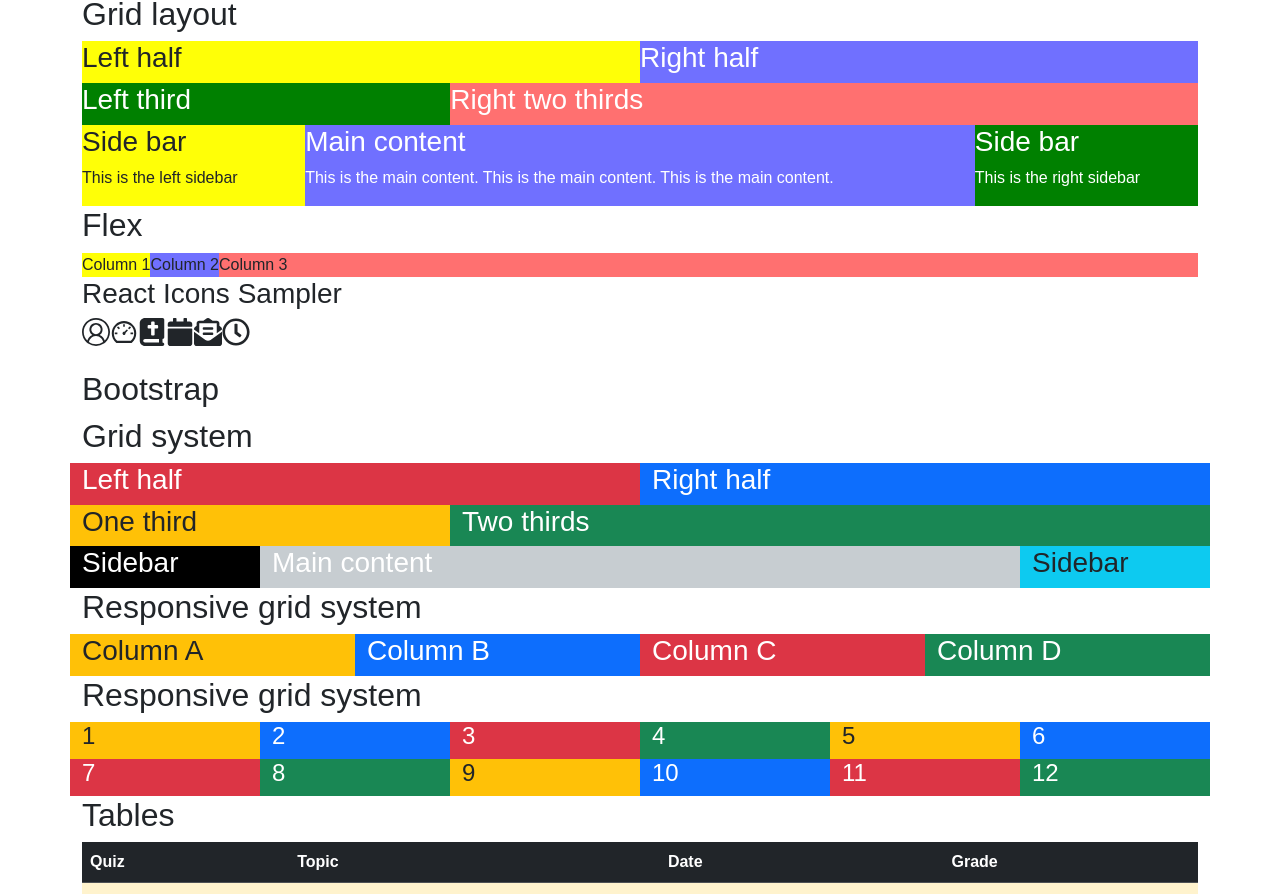
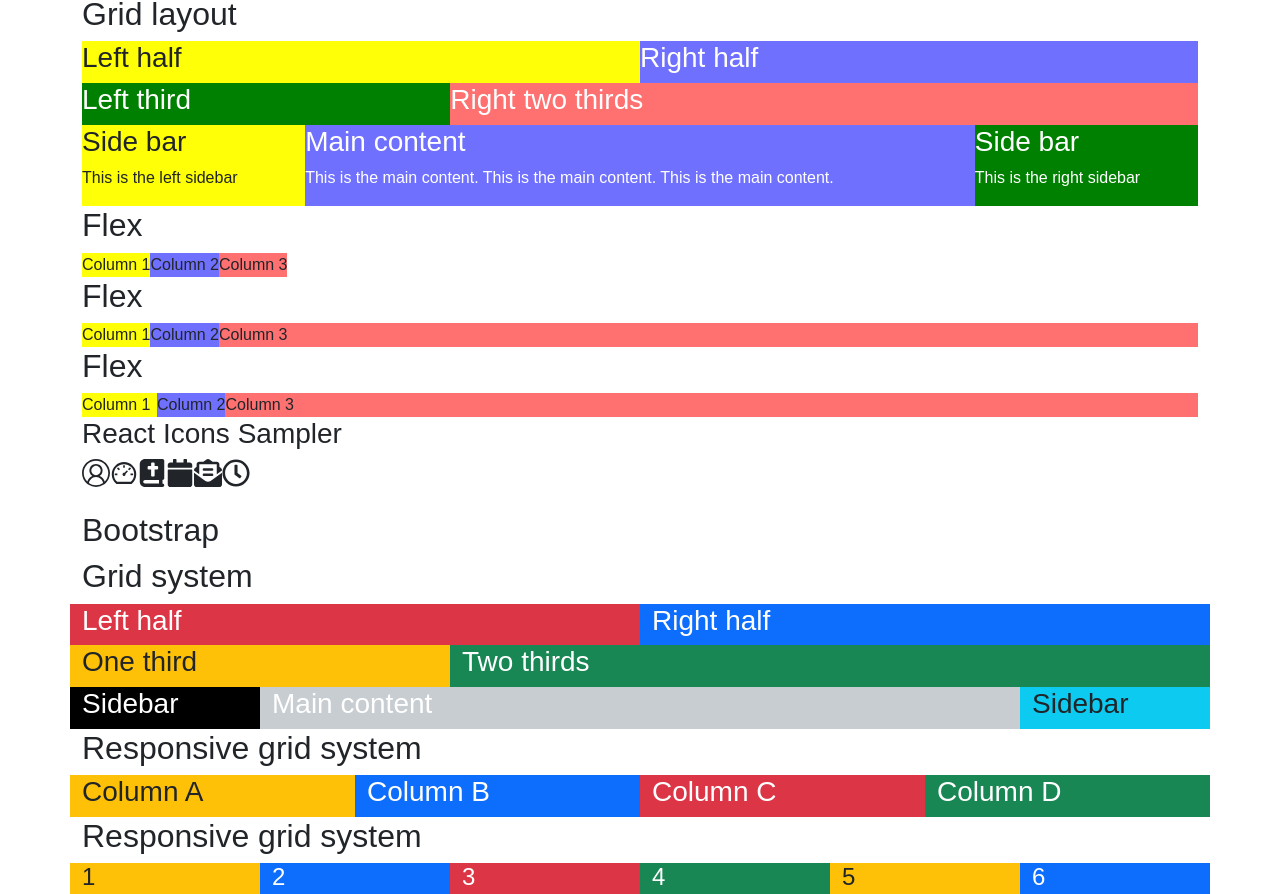
Before and after one commit to yl1243/kambaz-react-web-app-cs5610-sp25, a React (Vite) app: page /#/Labs/Lab2 in a window 1280 px wide. Shown: the part 4297-5191 px from the top of the page. Built offline with nearby package versions, Linux system fonts and the light colour scheme.

Commit message:
made changes to Flex in Lab2

```diff
--- a/src/Labs/Lab2/Flex.tsx
+++ b/src/Labs/Lab2/Flex.tsx
@@ -1,19 +1,50 @@
 export default function Flex() {
     return (
+
+        <div>
             <div id="wd-css-flex">
                 <h2>Flex</h2>
                 <div className="wd-flex-row-container">
-                <div className="wd-bg-color-yellow
-                                wd-width-75px"
+                    <div className="wd-bg-color-yellow">Column 1</div>
+                    <div className="wd-bg-color-blue">Column 2</div>
+                    <div className="wd-bg-color-red">Column 3</div>
+                </div>
+            </div>
 
-                >Column 1</div>
-                <div className="wd-bg-color-blue">Column 2</div>
+            <div id="wd-css-flex">
+                <h2>Flex</h2>
+                <div className="wd-flex-row-container">
+                    <div className="wd-bg-color-yellow">
+                        Column 1</div>
+                    <div className="wd-bg-color-blue">
+                        Column 2</div>
                     <div className="wd-bg-color-red
                     wd-flex-grow-1">
                         Column 3</div>
                 </div>
             </div>
 
+
+            <div id="wd-css-flex">
+                <h2>Flex</h2>
+                <div className="wd-flex-row-container">
+                    <div className="wd-bg-color-yellow
+                    wd-width-75px">
+                        Column 1</div>
+                    <div className="wd-bg-color-blue">
+                        Column 2</div>
+                    <div className="wd-bg-color-red
+                    wd-flex-grow-1">
+                        Column 3</div>
+                </div>
+            </div>
+
+
+
+
+        </div>
+
+
     );
 
 }
--- a/src/Labs/Lab2/index.css
+++ b/src/Labs/Lab2/index.css
@@ -269,6 +269,10 @@ p#wd-id-selector-2 {
     flex-grow: 1;
 }
 
+.wd-width-75px {
+    width: 75px;
+}
+
 /* screensizelabel */
 
 #wd-screen-size-label {
```
Lines whose indentation alone changed are shown as unchanged.
